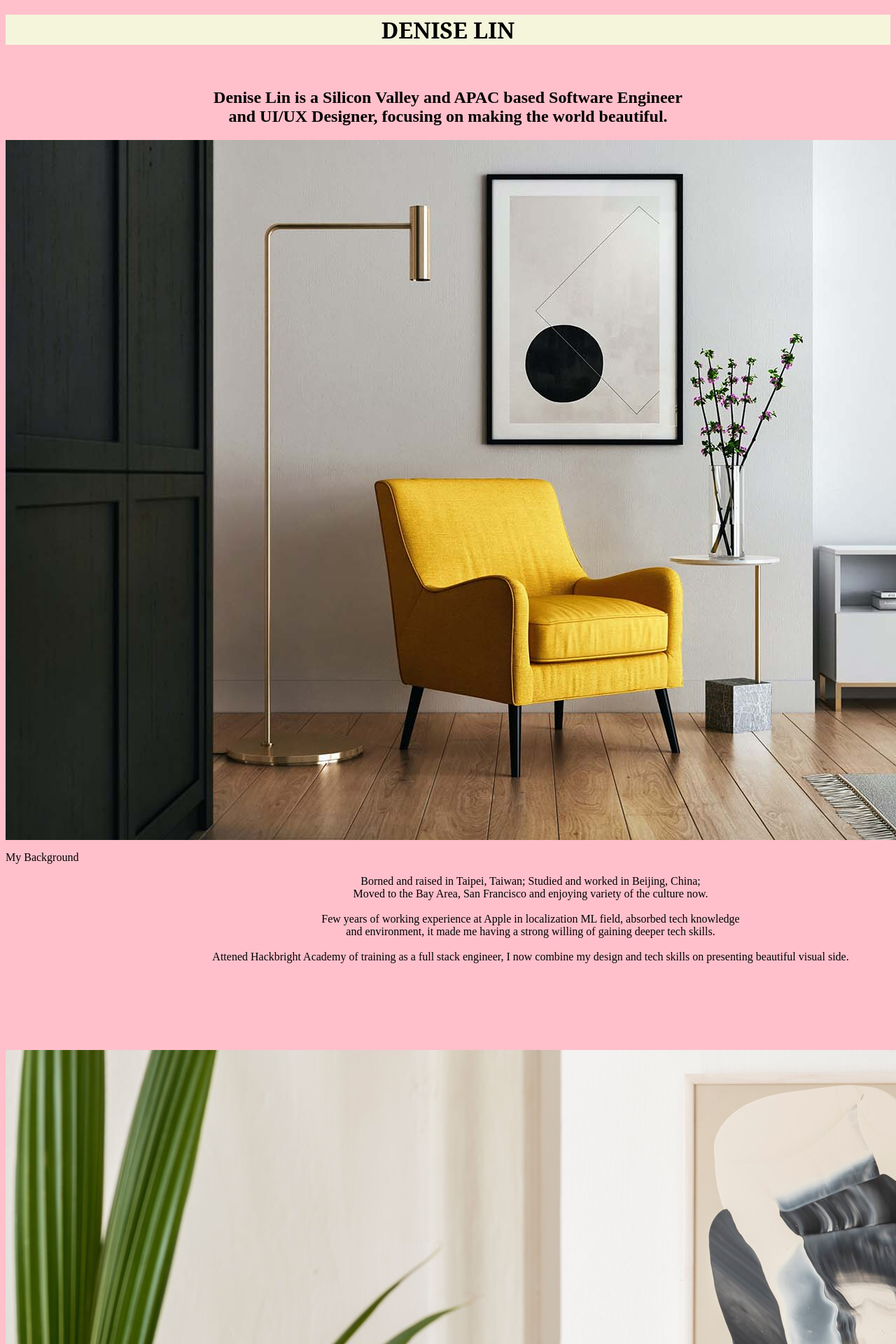
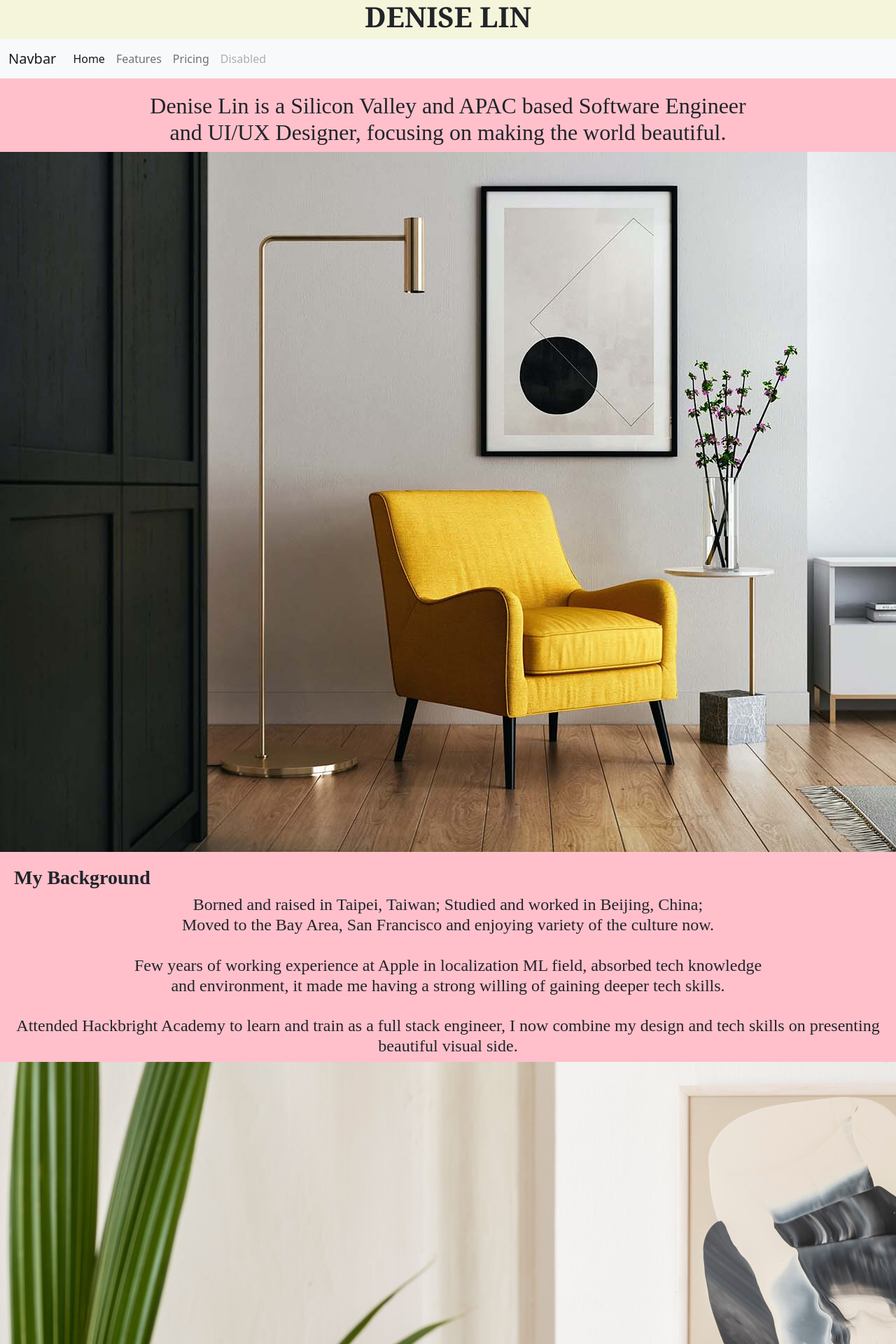
Before and after one commit to DeniseYT/Portfolio, a Flask app: page / in a window 1280 px wide; the page is wider, and only the part inside the window is pictured. Shown: the top 1920 px of that part at 70% size. Run offline with Flask 2, Linux system fonts and the light colour scheme; parts of the project's set-up code (start-up, migrations or seed data) failed here and were passed over.

Commit message:
update html & css style

```diff
--- a/static/css/styles.css
+++ b/static/css/styles.css
@@ -18,34 +18,42 @@ body {
 
 .img-container-1 {
     /* background-image: url("/Intro/static/img/interiordesignsecrets1.jpeg"); */
-    width: 1500px;
+    width: 1900px;
     height: 1000px;
 }
 
 .mybackground-container-item {
     text-align: left;
+    padding-top: 20px;
+    padding-left: 20px;
 }
 
 .mybackground-container-content{
     text-align: center;
-    width: 1500px;
-    height: 250px;
+    /* width: 1500px;
+    height: 250px; */
+    width: 100%;
+    height: 100%;
 }
 
 .img-container-2 {
-    width: 1500px;
+    width: 1900px;
     height: 1500px;
 }
 
 .skills-container-item {
     text-align: left;
+    padding-top: 20px;
+    padding-left: 20px;
 
 }
 
 .skills-container-content {
     text-align: center;
-    width: 1500px;
-    height: 150px;
+    /* width: 1500px;
+    height: 150px; */
+    width: 100%;
+    height: 100%;
 }
 
 /* #content-item {
@@ -62,3 +70,13 @@ h1 {
 h2 {
     font-family: 'Sans Serif';
 }
+
+h3 {
+    font-family: 'Sans Serif';
+    font-weight: bold;
+}
+
+h4 {
+    font-family: 'Sans Serif';
+
+}
--- a/templates/homepage.html
+++ b/templates/homepage.html
@@ -4,7 +4,10 @@
     <meta charset="utf-8">
     <meta name="viewport" content="width=device-width, initial-scale=1">
 
-    <title>Welcome</title>
+    <!-- Bootstrap CSS only -->
+    <link href="https://cdn.jsdelivr.net/npm/bootstrap@5.1.3/dist/css/bootstrap.min.css" rel="stylesheet" integrity="sha384-1BmE4kWBq78iYhFldvKuhfTAU6auU8tT94WrHftjDbrCEXSU1oBoqyl2QvZ6jIW3" crossorigin="anonymous">
+
+    <title>Denise Lin's Portfolio</title>
     <link rel="stylesheet" href="/Intro/static/css/styles.css">
 
   </head>
@@ -12,6 +15,25 @@
   <body>
     <div class="head-container">
       <h1>DENISE LIN</h1>
+
+      <!-- Bootstrap Navbar only -->
+      <nav class="navbar navbar-expand-lg navbar-light bg-light">
+        <div class="container-fluid">
+          <a class="navbar-brand" href="#">Navbar</a>
+          <button class="navbar-toggler" type="button" data-bs-toggle="collapse" data-bs-target="#navbarNavAltMarkup" aria-controls="navbarNavAltMarkup" aria-expanded="false" aria-label="Toggle navigation">
+            <span class="navbar-toggler-icon"></span>
+          </button>
+          <div class="collapse navbar-collapse" id="navbarNavAltMarkup">
+            <div class="navbar-nav">
+              <a class="nav-link active" aria-current="page" href="#">Home</a>
+              <a class="nav-link" href="#">Features</a>
+              <a class="nav-link" href="#">Pricing</a>
+              <a class="nav-link disabled" href="#" tabindex="-1" aria-disabled="true">Disabled</a>
+            </div>
+          </div>
+        </div>
+      </nav>
+
     </div>
 
     <div class="intro-container">
@@ -25,17 +47,17 @@
     </div>
 
     <div class="mybackground-container-item">
-      <p>My Background</p>
+      <h3>My Background</h3>
     </div>
 
     <div class="mybackground-container-content">
-      <p>Borned and raised in Taipei, Taiwan; Studied and worked in Beijing, China;<br>
+      <h4>Borned and raised in Taipei, Taiwan; Studied and worked in Beijing, China;<br>
         Moved to the Bay Area, San Francisco and enjoying variety of the culture now.<br><br>
         Few years of working experience at Apple in localization ML field, absorbed tech knowledge<br>
         and environment, it made me having a strong willing of gaining deeper tech skills.<br><br>
-        Attened Hackbright Academy of training as a full stack engineer, I now combine my design and
+        Attended Hackbright Academy to learn and train as a full stack engineer, I now combine my design and
         tech skills on presenting beautiful visual side.
-      </p>
+      </h4>
     </div>
 
     <div
@@ -44,16 +66,19 @@
     </div>
 
     <div class="skills-container-item">
-      <p>My Skills</p>
+      <h3>My Skills</h3>
     </div>
 
     <div class="skills-container-content">
-      <p><b>Languages</b> | Python, JavaScript(AJAX, JSON), HTML, CSS, SQL<br><br>
+      <h4><b>Languages</b> | Python, JavaScript(AJAX, JSON), HTML, CSS, SQL<br><br>
         <b>Frameworks & Libraries</b> | Flask, jQuery, Bootstrap, Jinja, React<br><br>
         <b>Database & Industry Tools</b> | PostgreSQL, Git, GitHub, Command Line<br><br>
         <b>Tools & Software</b> | Radar, Agile, Digital Marketing
-      </p>
+      </h4>
     </div>
+
+    <!-- Bootstrap JavaScript Bundle with Popper -->
+    <!-- <script src="https://cdn.jsdelivr.net/npm/bootstrap@5.1.3/dist/js/bootstrap.bundle.min.js" integrity="sha384-ka7Sk0Gln4gmtz2MlQnikT1wXgYsOg+OMhuP+IlRH9sENBO0LRn5q+8nbTov4+1p" crossorigin="anonymous"></script> -->
 
   </body>
 </html>
```
